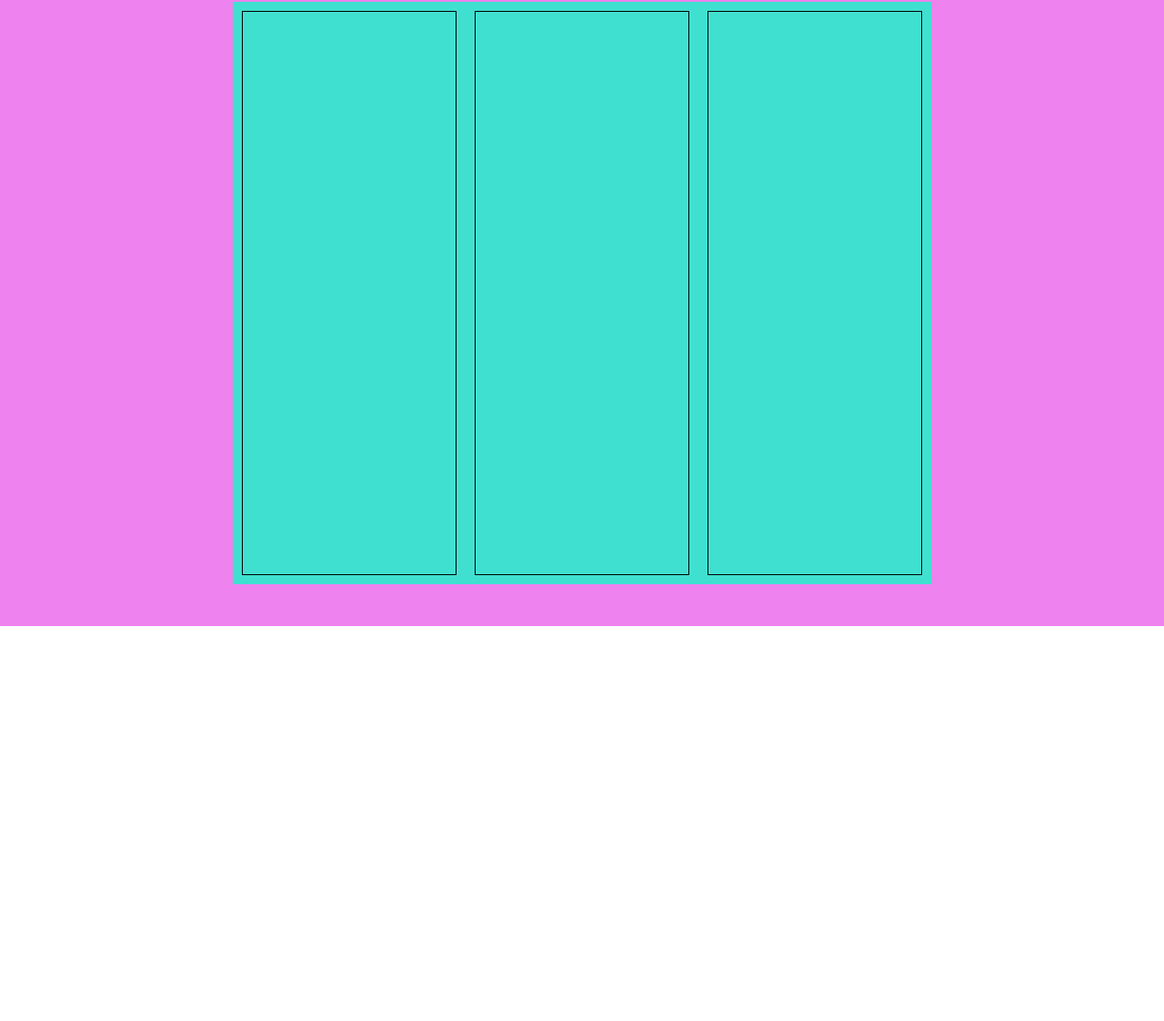
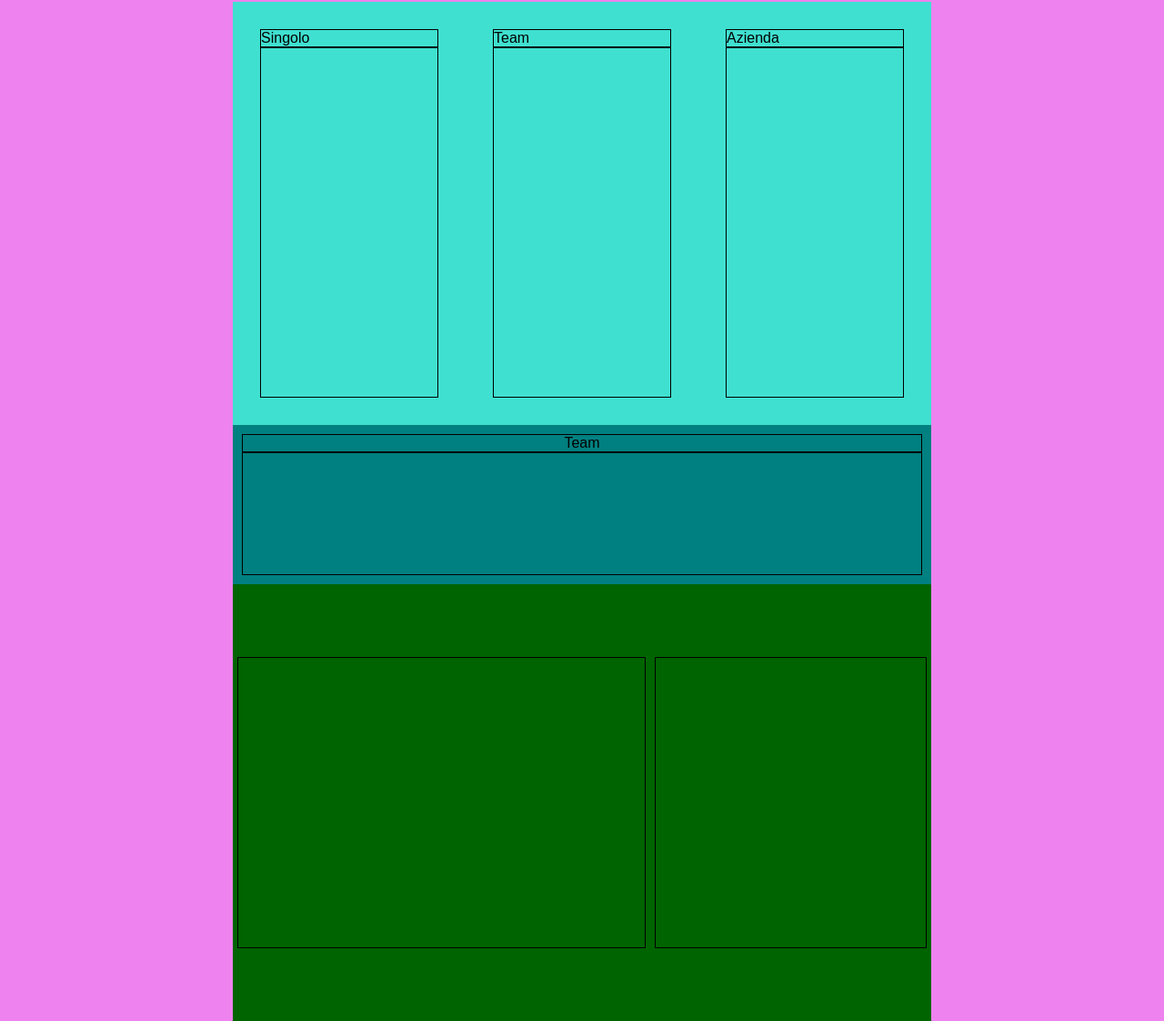
Before and after one commit to matteocenci/htmlcss-dropbox, a plain HTML site: page index.html in a window 1280 px wide. Shown: the part 728-1850 px from the top of the page at 91% size. Before the commit the page ends 1416 px from the top, so only its background shows below. Drawn offline with Linux system fonts and the light colour scheme.

Commit message:
feat: plans section box fi

```diff
--- a/css/style.css
+++ b/css/style.css
@@ -10,6 +10,11 @@
 
 img{
     max-width: 100%;
+}
+
+hr{
+    border: 0.5px solid black;
+
 }
 
 
@@ -86,7 +91,7 @@ img{
 
 
     width: 100%;
-    height: 100vh;
+    min-height: 100vh;
 
     background-color: violet;
 }
@@ -113,7 +118,8 @@ img{
 
 .choose-plan {
     display: flex;
-    justify-content: space-around;
+    flex-direction: column;
+
     width: 60%;
     height: 80vh;
 
@@ -121,8 +127,59 @@ img{
 
 }
 
+.plans{
+    display: flex;
+    justify-content: space-around;
+    height: 80vh;
+}
+
 .plan{
     width: calc(100% / 3);
+    margin: 30px;
+    border: 1px solid black;
+}
+
+.plan-enterprise{
+    display: flex;
+    width: 100%;
+    height: 30vh;
+    /* debug */
+    background-color: teal;
+
+
+}
+
+.enterprise{
+    text-align: center;
+
+    width: 100%;
     margin: 10px;
     border: 1px solid black;
 }
+
+.contact-partner{
+    display: flex;
+    justify-content: center;
+    align-items: center;
+    width: 60%;
+    height: 60vh;
+
+    /* debug */
+    background-color: darkgreen;
+
+}
+
+.img-partner{
+    width: 60%;
+    height: 40vh;
+    margin: 0 5px;
+    border: 1px solid black;
+}
+
+.descr-partner{
+    width: 40%;
+    height: 40vh;
+    margin: 0 5px;
+
+    border: 1px solid black;
+}
--- a/index.html
+++ b/index.html
@@ -51,11 +51,46 @@
             </div>
 
             <div class="choose-plan">
-                <div class="plan"></div>
-                <div class="plan"></div>
-                <div class="plan"></div>
+                <div class="plans">
+                    <div class="plan">
+                        Singolo
+                        <hr>
+                    </div>
+                    <div class="plan">
+                        Team
+                        <hr>
+                    </div>
+                    <div class="plan">
+                        Azienda
+                        <hr>
+                    </div>
+
+                </div>
+
+                <div class="plan-enterprise">
+                    <div class="enterprise">
+                        Team
+                        <hr>
+
+                    </div>
+
+
+                </div>
+            </div>
+
+            <div class="contact-partner">
+                <div class="img-partner">
+
+                </div>
+
+                <div class="descr-partner">
+
+                </div>
 
             </div>
+
+
+
 
 
 
```
